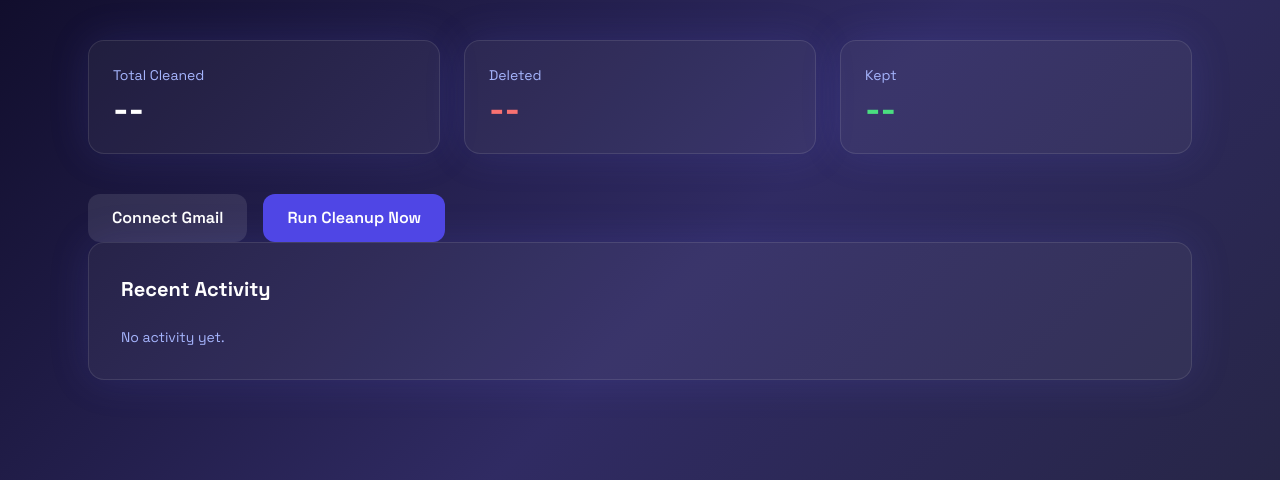
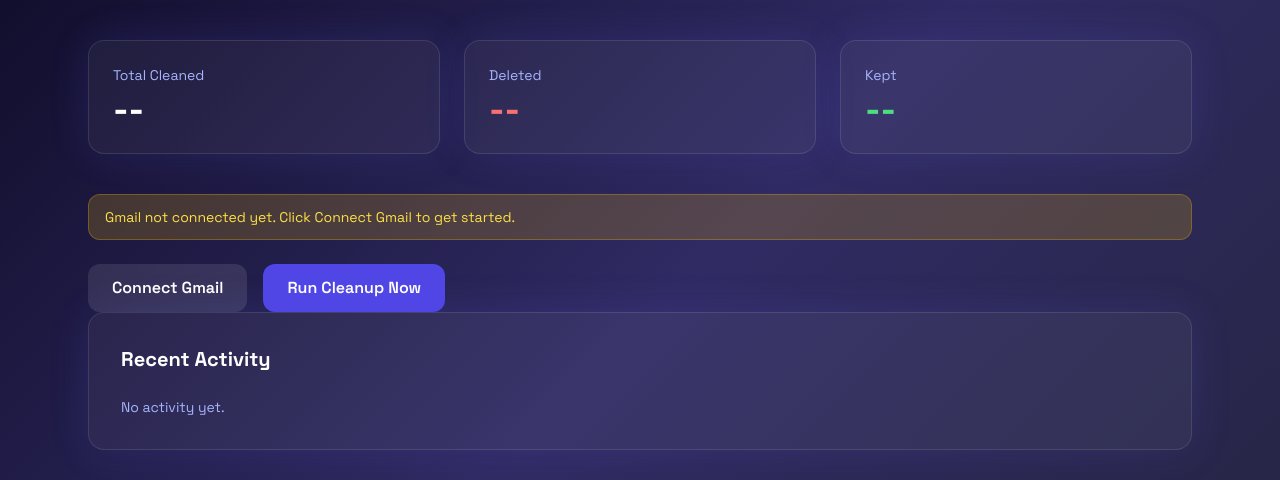
Before and after one commit to manikotipalli1-source/Email-Agent, a Flask app: page /dashboard in a window 1280 px wide. Shown: the part 69-549 px from the top of the page. Run offline with Flask 3, Linux system fonts and the light colour scheme; a user stored in the database is signed in; data that the repository does not hold is empty; parts of the project's set-up code (start-up, migrations or seed data) failed here and were passed over; some libraries are stand-ins or nearby versions.

Commit message:
Update dashboard with Gmail connection status

```diff
--- a/app.py
+++ b/app.py
@@ -1,35 +1,31 @@
-# 1. All imports
 from flask import Flask, render_template, request, jsonify, redirect, url_for, session
 from flask_sqlalchemy import SQLAlchemy
 from werkzeug.security import generate_password_hash, check_password_hash
+from google_auth_oauthlib.flow import Flow
+from googleapiclient.discovery import build
+from google.oauth2.credentials import Credentials
 import pickle
 import os
 import json
-from datetime import datetime
 import resend
 from itsdangerous import URLSafeTimedSerializer
-import os
-from google_auth_oauthlib.flow import Flow
-from googleapiclient.discovery import build
-from google.oauth2.credentials import Credentials
 
-# 2. App configuration
 app = Flask(__name__)
-app.secret_key = 'your_secret_key_here'
+app.secret_key = os.environ.get('SECRET_KEY', 'your_secret_key_here')
 
-# 3. Database setup
+# Database setup
 app.config['SQLALCHEMY_DATABASE_URI'] = 'sqlite:///emailagent.db'
 app.config['SQLALCHEMY_TRACK_MODIFICATIONS'] = False
 db = SQLAlchemy(app)
 
-# 4. Resend and serializer
+# Resend email setup
 resend.api_key = os.environ.get('RESEND_API_KEY')
 s = URLSafeTimedSerializer(app.secret_key)
 
-# 5. Load trained model
+# Load trained model
 model = pickle.load(open('email_model.pkl', 'rb'))
 
-# 6. Gmail OAuth config
+# Gmail OAuth config
 SCOPES = ['https://www.googleapis.com/auth/gmail.modify']
 
 def get_gmail_flow():
@@ -47,7 +43,7 @@ def get_gmail_flow():
         redirect_uri=os.environ.get('GOOGLE_REDIRECT_URI')
     )
 
-# 7. Database models
+# Database Models
 class User(db.Model):
     id = db.Column(db.Integer, primary_key=True)
     email = db.Column(db.String(150), unique=True, nullable=False)
@@ -95,12 +91,108 @@ def signup():
 def dashboard():
     if 'user_id' not in session:
         return redirect(url_for('login'))
-    return render_template('dashboard.html', email=session['user_email'])
+    user = User.query.get(session['user_id'])
+    gmail_connected = user.gmail_email is not None
+    return render_template('dashboard.html',
+                         email=session['user_email'],
+                         gmail_connected=gmail_connected,
+                         gmail_email=user.gmail_email)
 
 @app.route('/logout')
 def logout():
     session.clear()
     return redirect(url_for('login'))
+
+@app.route('/connect-gmail')
+def connect_gmail():
+    if 'user_id' not in session:
+        return redirect(url_for('login'))
+    flow = get_gmail_flow()
+    auth_url, state = flow.authorization_url(
+        access_type='offline',
+        include_granted_scopes='true',
+        prompt='consent'
+    )
+    session['oauth_state'] = state
+    return redirect(auth_url)
+
+@app.route('/oauth2callback')
+def oauth2callback():
+    try:
+        flow = get_gmail_flow()
+        flow.fetch_token(authorization_response=request.url)
+        credentials = flow.credentials
+        token_data = {
+            'token': credentials.token,
+            'refresh_token': credentials.refresh_token,
+            'token_uri': credentials.token_uri,
+            'client_id': credentials.client_id,
+            'client_secret': credentials.client_secret,
+            'scopes': list(credentials.scopes) if credentials.scopes else []
+        }
+        user = User.query.get(session['user_id'])
+        user.gmail_token = json.dumps(token_data)
+        service = build('gmail', 'v1', credentials=credentials)
+        profile = service.users().getProfile(userId='me').execute()
+        user.gmail_email = profile['emailAddress']
+        db.session.commit()
+        return redirect(url_for('dashboard'))
+    except Exception as e:
+        print(f"OAuth error: {e}")
+        return redirect(url_for('dashboard'))
+
+@app.route('/run_cleanup', methods=['POST'])
+def run_cleanup():
+    if 'user_id' not in session:
+        return jsonify({'error': 'Not logged in'}), 401
+    user = User.query.get(session['user_id'])
+    if not user.gmail_token:
+        return jsonify({'error': 'Gmail not connected'}), 400
+    try:
+        token_data = json.loads(user.gmail_token)
+        creds = Credentials(
+            token=token_data['token'],
+            refresh_token=token_data.get('refresh_token'),
+            token_uri=token_data['token_uri'],
+            client_id=token_data['client_id'],
+            client_secret=token_data['client_secret'],
+            scopes=token_data.get('scopes', [])
+        )
+        service = build('gmail', 'v1', credentials=creds)
+        results = service.users().messages().list(
+            userId='me', maxResults=50
+        ).execute()
+        messages = results.get('messages', [])
+        deleted = 0
+        kept = 0
+        for message in messages:
+            msg = service.users().messages().get(
+                userId='me', id=message['id'], format='full'
+            ).execute()
+            headers = msg['payload']['headers']
+            subject = next((h['value'] for h in headers if h['name'] == 'Subject'), 'No Subject')
+            snippet = msg.get('snippet', '')
+            text = subject + ' ' + snippet
+            prediction = model.predict([text])[0]
+            if prediction == 1:
+                service.users().messages().trash(userId='me', id=message['id']).execute()
+                deleted += 1
+            else:
+                kept += 1
+        # Update stored token in case it was refreshed
+        user.gmail_token = json.dumps({
+            'token': creds.token,
+            'refresh_token': creds.refresh_token,
+            'token_uri': creds.token_uri,
+            'client_id': creds.client_id,
+            'client_secret': creds.client_secret,
+            'scopes': list(creds.scopes) if creds.scopes else []
+        })
+        db.session.commit()
+        return jsonify({'deleted': deleted, 'kept': kept})
+    except Exception as e:
+        print(f"Cleanup error: {e}")
+        return jsonify({'error': str(e)}), 500
 
 @app.route('/classify', methods=['POST'])
 def classify():
@@ -112,23 +204,13 @@ def classify():
     result = 'Spam' if prediction == 1 else 'Ham'
     return jsonify({'result': result})
 
-
 @app.route('/activity')
 def activity():
     if 'user_id' not in session:
         return jsonify({'error': 'Not logged in'}), 401
-    emails = []
-    if os.path.exists('deleted_emails.json'):
-        deleted = json.load(open('deleted_emails.json'))
-        for e in deleted[-10:]:
-            emails.append({'subject': e['subject'], 'sender': e['sender'], 'label': 'Deleted'})
-    if os.path.exists('kept_emails.json'):
-        kept = json.load(open('kept_emails.json'))
-        for e in kept[-10:]:
-            emails.append({'subject': e['subject'], 'sender': e['sender'], 'label': 'Kept'})
-    return jsonify({'emails': emails})
+    return jsonify({'emails': []})
 
-@app.route('/forgot_password', methods=['GET', 'POST'])
+@app.route('/forgot-password', methods=['GET', 'POST'])
 def forgot_password():
     if request.method == 'POST':
         email = request.form['email']
@@ -165,93 +247,6 @@ def reset_password(token):
         return redirect(url_for('login'))
     return render_template('reset_password.html', error=None)
 
-@app.route('/connect-gmail')
-def connect_gmail():
-    if 'user_id' not in session:
-        return redirect(url_for('login'))
-    flow = get_gmail_flow()
-    auth_url, state = flow.authorization_url(
-        access_type='offline',
-        include_granted_scopes='true',
-        prompt='consent'
-    )
-    session['oauth_state'] = state
-    return redirect(auth_url)
-
-@app.route('/oauth2callback')
-def oauth2callback():
-    flow = get_gmail_flow()
-    flow.fetch_token(authorization_response=request.url)
-    credentials = flow.credentials
-    token_data = {
-        'token': credentials.token,
-        'refresh_token': credentials.refresh_token,
-        'token_uri': credentials.token_uri,
-        'client_id': credentials.client_id,
-        'client_secret': credentials.client_secret,
-        'scopes': credentials.scopes
-    }
-    user = User.query.get(session['user_id'])
-    user.gmail_token = json.dumps(token_data)
-    service = build('gmail', 'v1', credentials=credentials)
-    profile = service.users().getProfile(userId='me').execute()
-    user.gmail_email = profile['emailAddress']
-    db.session.commit()
-    return redirect(url_for('dashboard'))
-
-@app.route('/run_cleanup', methods=['POST'])
-def run_cleanup():
-    if 'user_id' not in session:
-        return jsonify({'error': 'Not logged in'}), 401
-    user = User.query.get(session['user_id'])
-    if not user.gmail_token:
-        return jsonify({'error': 'Gmail not connected'}), 400
-    try:
-        token_data = json.loads(user.gmail_token)
-        creds = Credentials(
-            token=token_data['token'],
-            refresh_token=token_data['refresh_token'],
-            token_uri=token_data['token_uri'],
-            client_id=token_data['client_id'],
-            client_secret=token_data['client_secret'],
-            scopes=token_data['scopes']
-        )
-        service = build('gmail', 'v1', credentials=creds)
-        results = service.users().messages().list(
-            userId='me', maxResults=50
-        ).execute()
-        messages = results.get('messages', [])
-        deleted = 0
-        kept = 0
-        for message in messages:
-            msg = service.users().messages().get(
-                userId='me', id=message['id'], format='full'
-            ).execute()
-            headers = msg['payload']['headers']
-            subject = next((h['value'] for h in headers if h['name'] == 'Subject'), 'No Subject')
-            sender = next((h['value'] for h in headers if h['name'] == 'From'), 'Unknown')
-            snippet = msg.get('snippet', '')
-            text = subject + ' ' + snippet
-            prediction = model.predict([text])[0]
-            if prediction == 1:
-                service.users().messages().trash(userId='me', id=message['id']).execute()
-                deleted += 1
-            else:
-                kept += 1
-        user.gmail_token = json.dumps({
-            'token': creds.token,
-            'refresh_token': creds.refresh_token,
-            'token_uri': creds.token_uri,
-            'client_id': creds.client_id,
-            'client_secret': creds.client_secret,
-            'scopes': creds.scopes
-        })
-        db.session.commit()
-        return jsonify({'deleted': deleted, 'kept': kept})
-    except Exception as e:
-        return jsonify({'error': str(e)}), 500
-
-
 if __name__ == '__main__':
     with app.app_context():
         db.create_all()
--- a/templates/dashboard.html
+++ b/templates/dashboard.html
@@ -81,20 +81,26 @@
       </div>
 
       <!-- Action Card -->
-      <div class="flex gap-4">
-        <a
-          href="/connect-gmail"
-          class="bg-white bg-opacity-10 hover:bg-opacity-20 text-white font-semibold px-6 py-3 rounded-xl transition"
-        >
-          Connect Gmail
-        </a>
-        <button
-          onclick="runCleanup()"
-          class="bg-indigo-600 hover:bg-indigo-500 text-white font-semibold px-6 py-3 rounded-xl transition"
-        >
-          Run Cleanup Now
-        </button>
-      </div>
+      {% if gmail_connected %}
+<div class="bg-green-500 bg-opacity-20 border border-green-500 border-opacity-30 text-green-300 px-4 py-3 rounded-xl mb-6 text-sm">
+    ✓ Connected: {{ gmail_email }}
+</div>
+{% else %}
+<div class="bg-yellow-500 bg-opacity-20 border border-yellow-500 border-opacity-30 text-yellow-300 px-4 py-3 rounded-xl mb-6 text-sm">
+    Gmail not connected yet. Click Connect Gmail to get started.
+</div>
+{% endif %}
+
+<div class="flex gap-4">
+    <a href="/connect-gmail"
+        class="bg-white bg-opacity-10 hover:bg-opacity-20 text-white font-semibold px-6 py-3 rounded-xl transition">
+        {% if gmail_connected %}Reconnect Gmail{% else %}Connect Gmail{% endif %}
+    </a>
+    <button onclick="runCleanup()"
+        class="bg-indigo-600 hover:bg-indigo-500 text-white font-semibold px-6 py-3 rounded-xl transition">
+        Run Cleanup Now
+    </button>
+</div>
 
       <!-- Recent Activity -->
       <div
```
